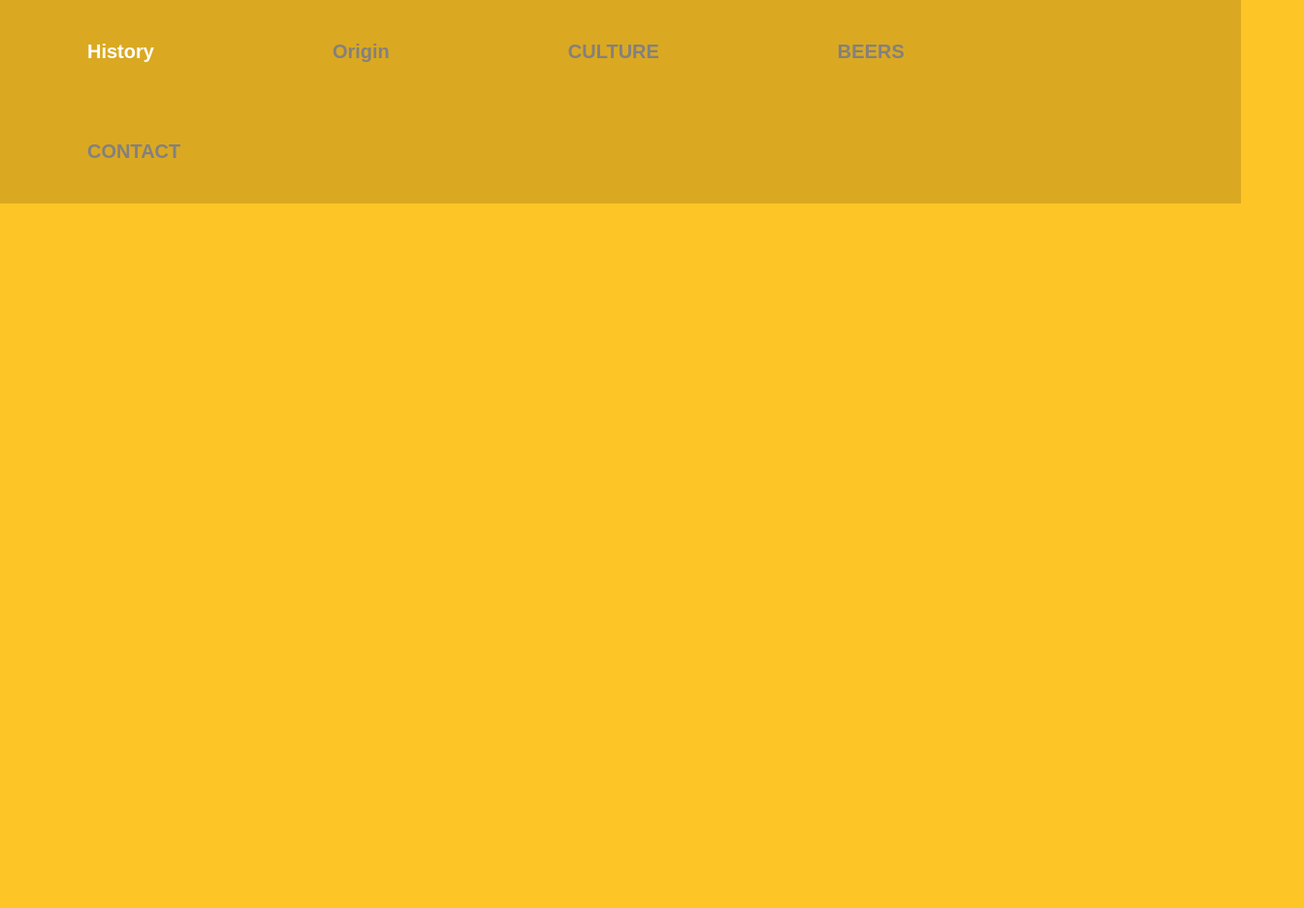
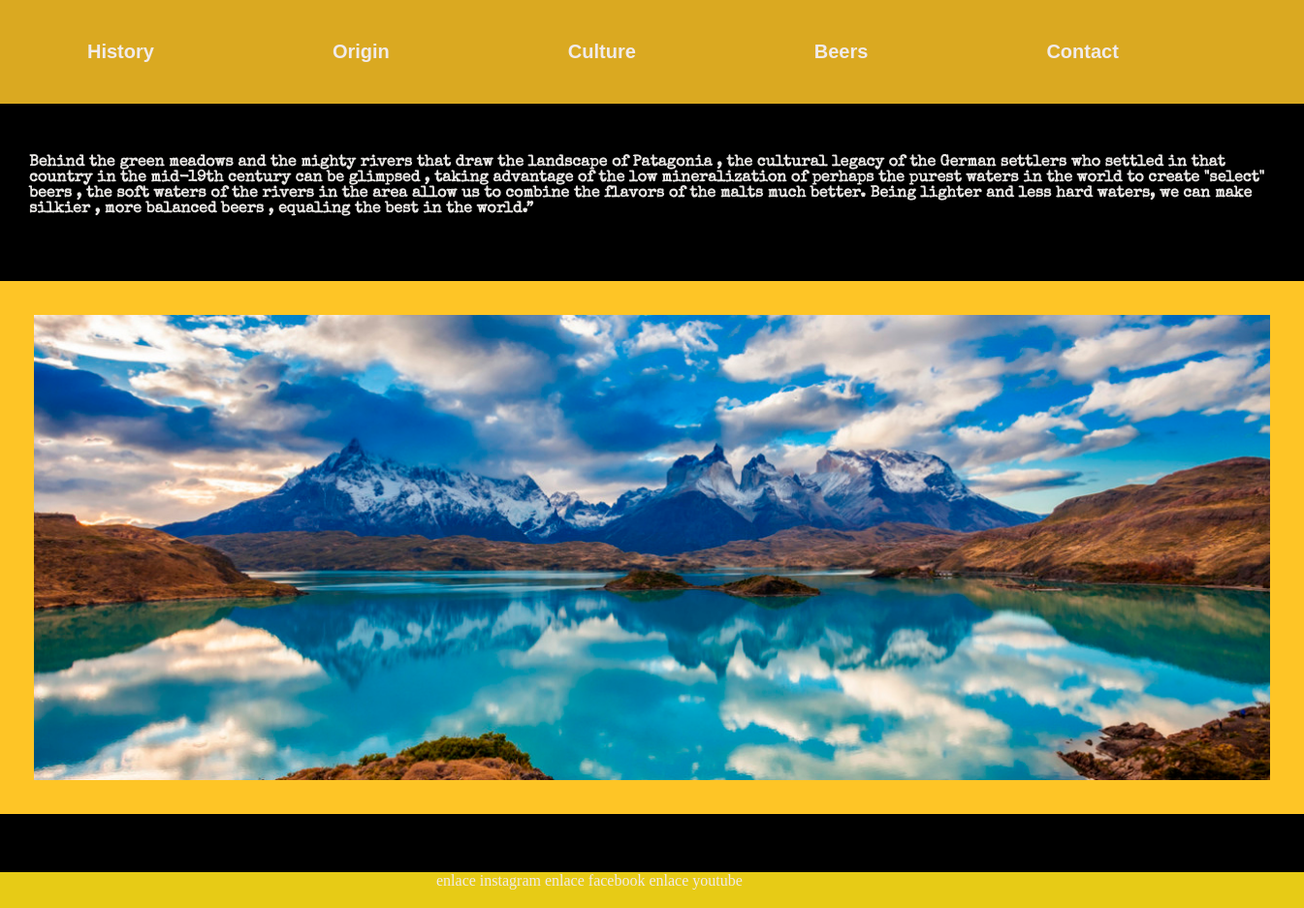
Before and after one commit to richardrebolledonas/Gletscherbrewery, a plain HTML site: page paginas/culture.html in a window 1280 px wide. Shown: the whole page at 97% size, 1345 px wide, since content can reach past the window. Before the commit the page ends 800 px from the top, so only its background shows below. Drawn offline with nearby package versions, Linux system fonts and the light colour scheme; a web font is replaced by a local one.

Commit message:
agregue navegador ok,paginas culture con grids

```diff
--- a/css/estilos.css
+++ b/css/estilos.css
@@ -18,6 +18,13 @@
     font-family: 'Satisfy', cursive;font-size: 22px;
     margin-top: 15px;
     color: rgb(34, 20, 1);}
+    h4{font-family: 'Amatic SC', cursive;
+      font-family: 'Fasthand', cursive;
+      font-family: 'Freehand', cursive;
+      font-family: 'Roboto Condensed', sans-serif;
+      font-family: 'Satisfy', cursive;
+      font-family: 'Special Elite', cursive;
+    margin-top: 23px;}
 
   ul li{
     display: inline-block;
@@ -30,20 +37,22 @@
     padding: 0 90px;}
 
     a {text-decoration:none;
-        color: rgb(131, 128, 128);}
+        color: rgb(241, 235, 235);}
     nav {
             background-color: #03030324;
             padding:2px 0;}
     footer {background-color: rgba(211, 211, 7, 0.511);
    }
+
+    .foto img{ width: 455px ;height: 480px ;}
+    .fotoCulture{width: 1275px ;height: 480px ;padding: 35px;}
+    .informacion2 img{width: 120px;height: 120px;
+    padding-left: 310px;}
+
+    .footerOrigin{display: inline-block;padding: 0 450px;}
+    .footerCulture{display: inline-block;padding: 0 450px;}
     .footer1{display: inline-block;padding: 0 450px;
     }
-    .foto img{ width: 455px ;height: 480px ;}
-    .informacion2 img{width: 120px;height: 100px;
-    padding-left: 310px;}
-
-
-
 
 
 
@@ -54,7 +63,31 @@
 
             /*grids estructura*/
 
-          .contenedortotalOrigin{display: grid;
+             /*grid pagina Culture*/
+             .contenedortotalCulture {display: grid;
+              grid-template-columns:1fr 1fr 1fr;
+              grid-template-rows:0.5fr 1fr 3fr 0.2fr 0.2fr
+               ;grid-template-areas:
+               "menu menu menu"
+               "info info info"
+               "foto foto foto"
+               "info2 info2 info2"
+               "footer footer footer";
+               }
+               .menuCulture{grid-area: menu ;}
+               .infoCulture1{grid-area: info;
+                color: rgb(232, 230, 228);background-color: black;padding: 30px;}
+              .fotoCulture{grid-area: foto;
+                 display: flex;
+                flex-direction: column;}
+                .infoCulture2{grid-area: info2;
+                  color: rgb(232, 230, 228);background-color: black;padding: 30px;}
+               .footerCulture{grid-area: footer;}
+
+
+
+             /*grid pagina Origin*/
+             .contenedortotalOrigin{display: grid;
             grid-template-columns: 1.25fr 0.5fr 1.25fr;
             grid-template-rows:1fr 4.5fr 0.5fr
              ;grid-template-areas:
@@ -73,7 +106,7 @@
              .footerOrigin{grid-area: footer;}
 
 
-
+               /*grid pagina History*/
          .contenedortotal{display: grid;
         grid-template-columns: 1fr 2fr ;
         grid-template-rows:1fr 4.5fr 0.5fr
--- a/paginas/culture.html
+++ b/paginas/culture.html
@@ -16,23 +16,50 @@
     <link rel="preconnect" href="https://fonts.googleapis.com">
     <link rel="preconnect" href="https://fonts.gstatic.com" crossorigin>
     <link href="https://fonts.googleapis.com/css2?family=Fasthand&family=Freehand&family=Satisfy&family=Special+Elite&display=swap" rel="stylesheet">
-
+    <link rel="preconnect" href="https://fonts.googleapis.com">
+    <link rel="preconnect" href="https://fonts.gstatic.com" crossorigin>
+    <link href="https://fonts.googleapis.com/css2?family=Amatic+SC:wght@700&family=Fasthand&family=Freehand&family=Roboto+Condensed:wght@300&family=Satisfy&family=Special+Elite&display=swap" rel="stylesheet">
 </head>
 <body>
-    <nav >
+    <div class="contenedortotalCulture">
+        <nav class="menuCulture" >
         <ul>
             <!--enlace relativo ok-->
-            <li><a href="../index.html"></a>History</li>
+            <li><a href="../index.html">History</a></li>
             <li><a href="origin.html">Origin</a></li>
-            <li><a href="culture.html">CULTURE</a> </li>
-            <li><a href="beers.html">BEERS</a></li>
-            <li><a href="contact.html">CONTACT</a></li>
+            <li><a href="culture.html">Culture</a></li>
+            <li><a href="beers.html">Beers</a></li>
+            <li><a href="contact.html">Contact</a></li>
 
-            </ul>
+        </ul>
 
-    </nav>
+        </nav>
 
+    <section class="infoCulture1">
+        <h4>Behind the green meadows and the mighty rivers that draw the landscape of Patagonia , the cultural legacy of the German settlers who settled in that country in the mid-19th century can be glimpsed , taking advantage of the low mineralization of perhaps the purest waters in the world to create "select" beers , the soft waters of the rivers in the area allow us to combine the flavors of the malts much better. Being lighter and less hard waters, we can make silkier , more balanced beers ,
+        equaling the best in the world.”</h4>
 
+    </section>
 
+<main class="fotoCulture">
+        <img src="../imagenes/torres vistas.jpeg" alt="vistatorresCulture">
 
+</main>
+
+    <section class="infoCulture2">
+
+    </section>
+
+<footer class="footerCulture">
+        <!--footer social medias-->
+        <a href="htpps://www.instagram.com "
+        target="_blank">enlace instagram</a>
+        <a href="htpps://www.facebook.com"
+        target="_blank">enlace facebook</a>
+        <a href="htpps://www.youtube.com "
+        target="_blank">enlace youtube</a>
+
+</footer>
+</div>
 </body>
+</html>
```
Also changed, not shown: index.html (+7 -16 lines), paginas/beers.html (+4 -4 lines), paginas/contact.html (+4 -4 lines), paginas/origin.html (+6 -7 lines), imagenes/cebada.png (added), imagenes/torres lago.jpg (added), imagenes/torres vistas.jpeg (added), imagenes/vista glaciar.jpg (added).
